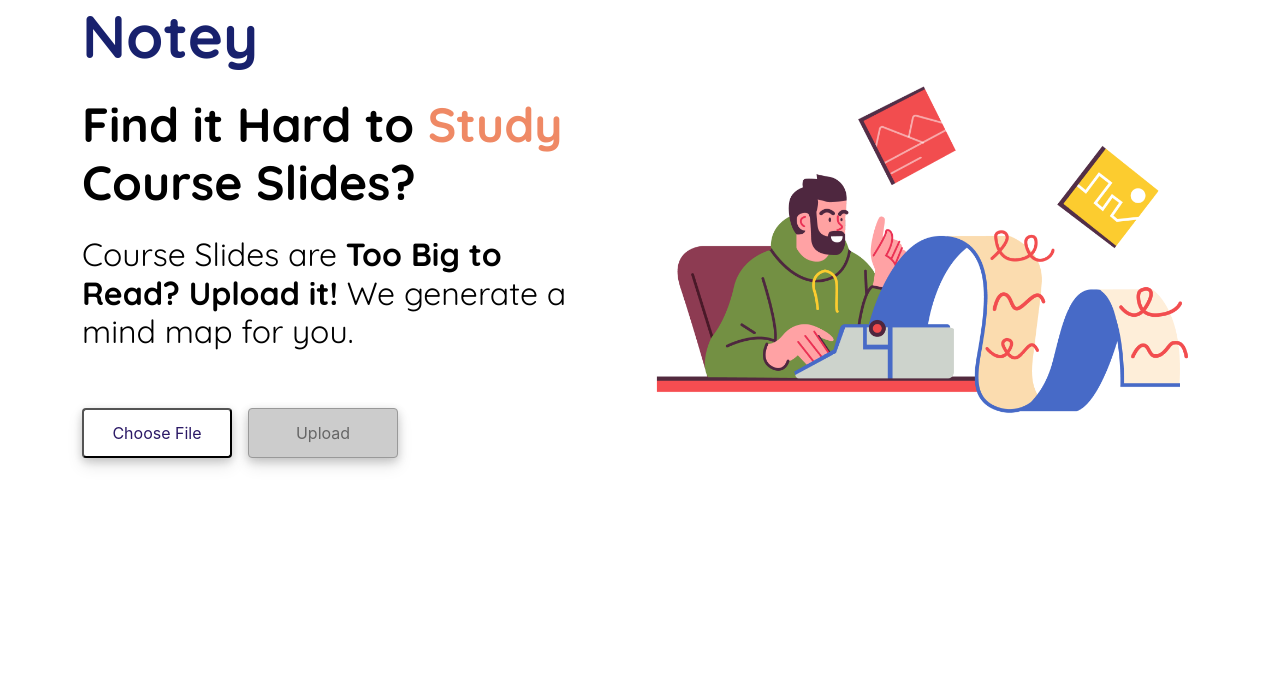
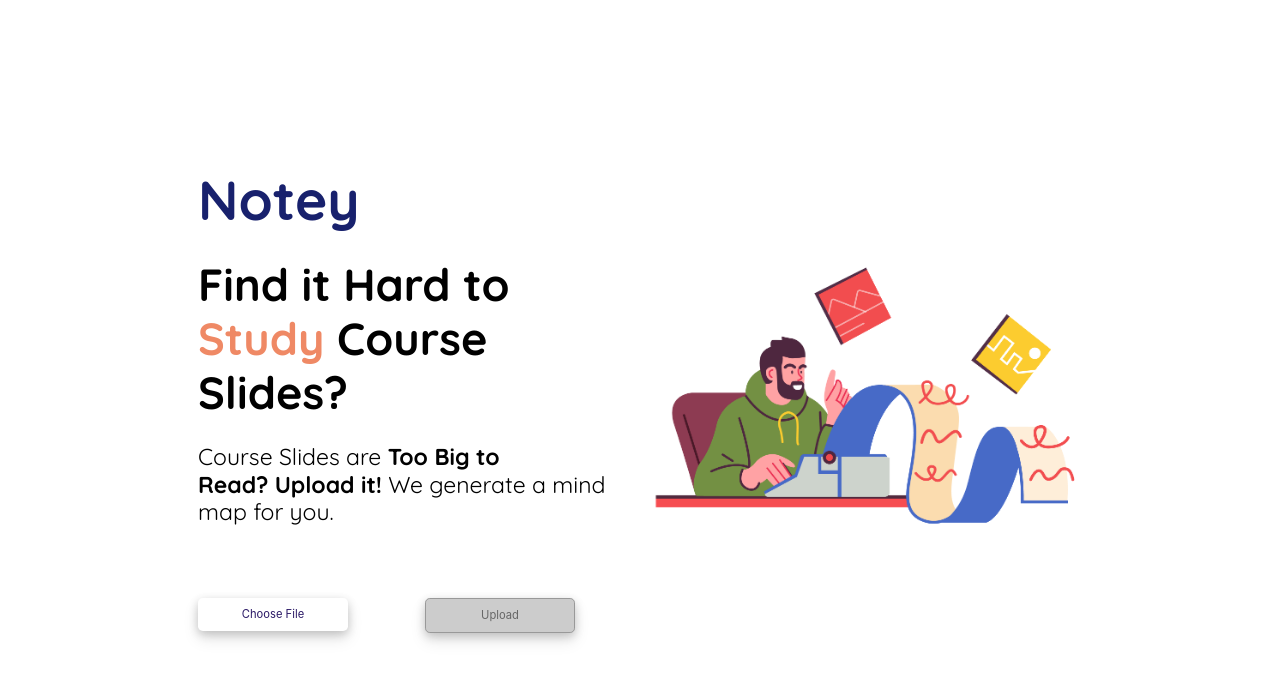
Before and after one commit to coookie89/Notey, a React (Create React App) app: page / in a window 1280 px wide. Shown: the top 682 px of the page. Built offline with nearby package versions, Linux system fonts and the light colour scheme; what markmap-common, markmap-lib would draw is missing.

Commit message:
replaced mui btn with boostrap

```diff
--- a/src/App.js
+++ b/src/App.js
@@ -23,15 +23,11 @@ function App() {
   return (
     <ThemeProvider theme={theme}>
         <Router>
-        <div class="fix-border">
           <Routes>
-
               <Route path="/" element={<Homepage />} />
               <Route path="/summary" element={<Notespage />} />
               <Route path="/quiz" element={<Quizpage />} />
-
           </Routes>
-          </div>
         </Router>
     </ThemeProvider>
   );
--- a/src/components/FileUpload.jsx
+++ b/src/components/FileUpload.jsx
@@ -1,7 +1,7 @@
-import React, { useState } from 'react';
-import { useNavigate } from 'react-router-dom';
-import { Box, Typography, CircularProgress } from '@mui/material';
-import axios from 'axios';
+import React, { useState } from "react";
+import { useNavigate } from "react-router-dom";
+import { CircularProgress } from "@mui/material";
+import axios from "axios";
 
 const FileUpload = () => {
   const [selectedFile, setSelectedFile] = useState(null);
@@ -42,13 +42,17 @@ const FileUpload = () => {
   };
 
   return (
-    <Box sx={{ py: 5 }}>
-      {selectedFile && (
-        <Typography variant="h8">
-          File selected: {selectedFile.name}
-        </Typography>
+    <div>
+      <div className="mb-4">
+        {selectedFile ? (
+          <>File selected: {selectedFile.name}</>
+        ) : (
+          <div style={{ visibility: "hidden" }}>space</div>
         )}
-      <Box display="flex" flexDirection="row" alignItems="center" gap={2}>
+      </div>
+      <div>
+        <div class="row">
+          <div className="col">
             <input
               accept="image/*, application/pdf"
               style={{ display: "none" }}
@@ -56,46 +60,38 @@ const FileUpload = () => {
               type="file"
               onChange={handleFileChange}
             />
-
-        <button component="span" className="button-color-2">
-          <label
-            htmlFor="upload-file"
-            style={{
-              width: "100%",
-              height: "100%",
-              cursor: "pointer",
-              display: "flex",
-              justifyContent: "center",
-              alignItems: "center",
-            }}
-          >
+            <button type="button" class="btn btn-primary btn-lg">
+              <label htmlFor="upload-file" style={{ cursor: "pointer" }}>
                 Choose File
               </label>
             </button>
-
-        <Box position="relative">
+          </div>
+          <div className="col">
             <button
-            className="button-color-1"
+              type="button"
+              class="btn btn-secondary btn-lg"
               onClick={handleUpload}
               disabled={!selectedFile || isLoading}
               style={{ opacity: isLoading ? 0.7 : 1 }}
             >
-            {isLoading ? 'Uploading...' : 'Upload'}
+              {isLoading ? "Uploading..." : "Upload"}
             </button>
+
             {isLoading && (
               <CircularProgress
                 size={50}
                 sx={{
-                position: 'absolute',
-                top: '30%',
+                  position: "absolute",
+                  top: "30%",
                   left: 160,
-                marginTop: '-12px',
+                  marginTop: "-12px",
                 }}
               />
             )}
-        </Box>
-      </Box>
-    </Box>
+          </div>
+        </div>
+      </div>
+    </div>
   );
 };
 
--- a/src/components/Homepage.jsx
+++ b/src/components/Homepage.jsx
@@ -39,10 +39,10 @@ export default function Homepage() {
             Find it Hard to <AnimatedWord /> Course Slides?
           </h2>
 
-          <h3>
+          <h5 className="mb-4">
             Course Slides are <b>Too Big to Read?</b>
             &nbsp;<b>Upload it!</b> We generate a mind map for you.
-          </h3>
+          </h5>
 
           <FileUpload sx={{ my: 5 }} />
         </div>
--- a/src/components/style.css
+++ b/src/components/style.css
@@ -1,19 +1,31 @@
 h1 {
   font-weight: 1000;
   color: #18216d;
-  font-size: 3.75rem;
+  font-size: 55px;
 }
 
 h2 {
   font-weight: 800;
   color: #000000;
-  font-size: 3rem;
+  font-size: 45px;
 }
 
 h3 {
   font-weight: 400;
   color: #000000;
-  font-size: 2rem;
+  font-size: 40px;
+}
+
+h4 {
+  font-weight: 400;
+  color: #000000;
+  font-size: 30px;
+}
+
+h5 {
+  font-weight: 400;
+  color: #000000;
+  font-size: 23px;
 }
 
 h1, h2, h3, h4, h5, h6 {
@@ -24,37 +36,57 @@ p {
   font-family: Lato;
 }
 
+.main {
+  padding: 0 10%;
+  vertical-align: center;
+  height: 100%;
+}
+
+.row {
+  height: 100%;
+}
+
 .mm-toolbar img {
   display: inline;
 }
 
+.col > img {
+  min-width: 200px;
+}
+
 button {
-  height: 50px;
-  width: 150px;
+  width: 100%;
+  max-width: 150px;
   border-radius: 4px;
   transition: 0.5s;
   box-shadow: 0 8px 16px 0 rgba(0, 0, 0, 0.1), 0 3px 10px 0 rgba(0, 0, 0, 0.19);
   z-index: 1000;
-  margin: 10px 0;
 }
 
-.button-color-1 {
+.button-color-1, .btn-secondary {
+  border: 1px solid rgb(43, 25, 102);
   color: white;
   background-color: rgb(43, 25, 102);
 }
 
-.button-color-2 {
+.button-color-2, .btn-primary {
+  border: none;
   color: rgb(43, 25, 102);
   background-color: white;
 }
 
-button:hover {
+button {
+  font-size: 70% !important;
+}
+
+button:hover, .btn-primary:hover, .btn-secondary:hover {
   color: rgb(255, 255, 255);
   background-color: rgb(239, 137, 101);
 }
 
 button:disabled,
-button[disabled] {
+button[disabled],
+.btn-secondary:disabled {
   border: 1px solid #999999;
   background-color: #cccccc;
   color: #666666;
@@ -65,7 +97,7 @@ button[disabled] {
   padding: 10px 20px;
   margin: 5px;
   border: none;
-  background-color: cccccc;
+  background-color: #cccccc;
   color: black;
   cursor: pointer;
   transition: background-color 0.3s ease, color 0.3s ease;
--- a/src/index.css
+++ b/src/index.css
@@ -8,6 +8,10 @@ body {
   height: 100vh;
 }
 
+#root {
+  height: 100%;
+}
+
 code {
   font-family: source-code-pro, Menlo, Monaco, Consolas, 'Courier New',
     monospace;
```
Lines whose indentation alone changed are shown as unchanged.
